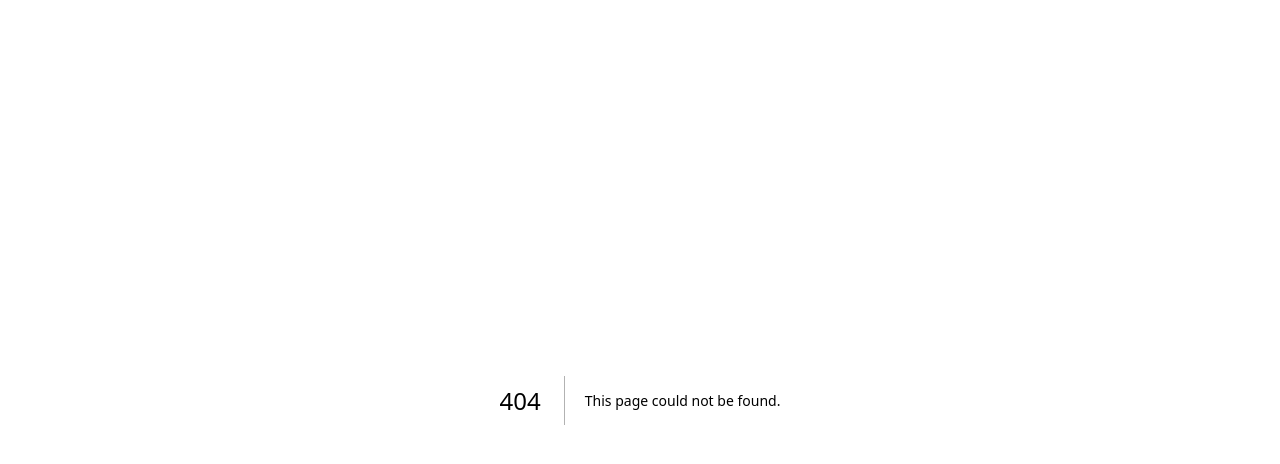
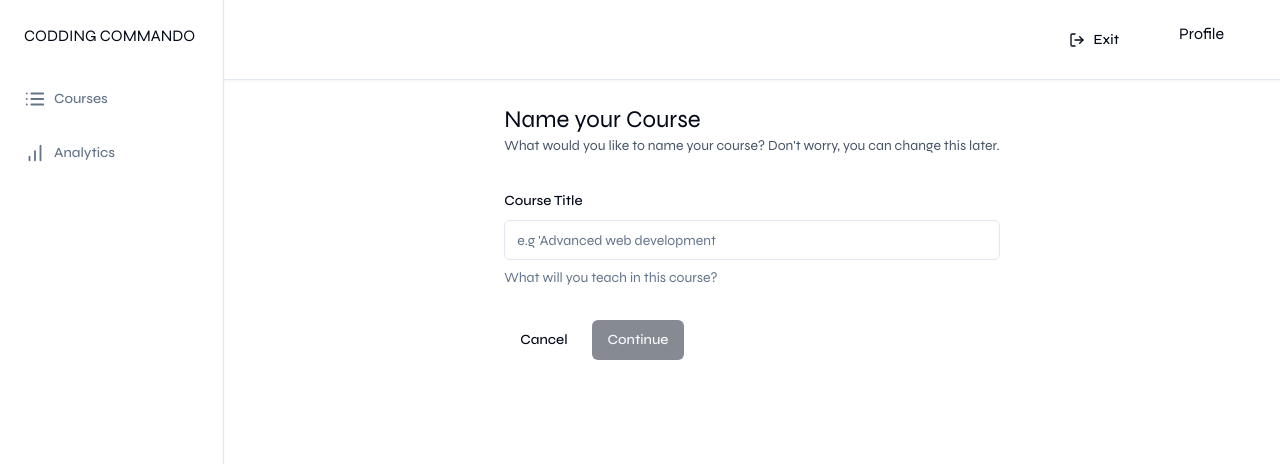
Before and after one commit to mukeshkr123/codding_commando_frontend, a Next.js app: page /teacher/create in a window 1280 px wide. Before the commit this address had no page. Shown: the top 464 px of the page. Built offline with nearby package versions, Linux system fonts and the light colour scheme.

Commit message:
created teacher layout and create-coursePage

```diff
--- /dev/null
+++ b/app/(root)/(dashboard)/(roots)/teacher/analytics/page.jsx
@@ -0,0 +1,7 @@
+import React from "react";
+
+const AnalyticsPage = () => {
+  return <div>AnalyticsPage</div>;
+};
+
+export default AnalyticsPage;
--- /dev/null
+++ b/app/(root)/(dashboard)/(roots)/teacher/courses/[courseId]/page.jsx
@@ -0,0 +1,7 @@
+import React from "react";
+
+const CourseIdPage = () => {
+  return <div>CourseIdPage</div>;
+};
+
+export default CourseIdPage;
--- /dev/null
+++ b/app/(root)/(dashboard)/(roots)/teacher/courses/page.jsx
@@ -0,0 +1,19 @@
+import { Button } from "@/components/ui/button";
+import { PlusCircle } from "lucide-react";
+import Link from "next/link";
+import React from "react";
+
+const CoursesPage = () => {
+  return (
+    <div className="m-4 flex w-full">
+      <Link href="/teacher/create">
+        <Button>
+          <PlusCircle className="mr-2 h-4 w-4" />
+          New Course
+        </Button>
+      </Link>
+    </div>
+  );
+};
+
+export default CoursesPage;
--- /dev/null
+++ b/app/(root)/(dashboard)/(roots)/teacher/create/_components/create-course-form.jsx
@@ -0,0 +1,98 @@
+"use client";
+
+import * as z from "zod";
+import { Button } from "@/components/ui/button";
+import {
+  Form,
+  FormControl,
+  FormDescription,
+  FormField,
+  FormItem,
+  FormLabel,
+} from "@/components/ui/form";
+import { Input } from "@/components/ui/input";
+import { zodResolver } from "@hookform/resolvers/zod";
+import apiClient from "lib/api-client";
+import Link from "next/link";
+import { useRouter } from "next/navigation";
+import { useForm } from "react-hook-form";
+import toast from "react-hot-toast";
+import { useSelector } from "react-redux";
+
+const formSchema = z.object({
+  title: z.string().min(2, {
+    message: "Title is Required",
+  }),
+});
+
+const CreateCourseForm = () => {
+  const router = useRouter();
+  const { userAuth } = useSelector((state) => state?.user);
+
+  const form = useForm({
+    resolver: zodResolver(formSchema),
+    defaultValues: {
+      title: "",
+    },
+  });
+
+  const { isSubmitting, isValid } = form.formState;
+
+  const onSubmit = async (values) => {
+    try {
+      const config = {
+        headers: {
+          Authorization: `Bearer ${userAuth?.accessToken}`,
+        },
+      };
+      const { data } = await apiClient.post("/courses/create", values, config);
+      router.push(`/teacher/courses/${data?.course._id}`);
+      toast.success(data?.message);
+    } catch (error) {
+      const errorMessage =
+        error.response?.data?.message ||
+        error.message ||
+        "Internal server error";
+      toast.error(errorMessage);
+    }
+  };
+
+  return (
+    <Form {...form}>
+      <form onSubmit={form.handleSubmit(onSubmit)} className="mt-8 space-y-8">
+        <FormField
+          control={form.control}
+          name="title"
+          render={({ field }) => (
+            <FormItem>
+              <FormLabel>Course Title</FormLabel>
+              <FormControl>
+                <Input
+                  disabled={isSubmitting}
+                  placeholder="e.g 'Advanced web development"
+                  {...field}
+                />
+              </FormControl>
+              <FormDescription>
+                What will you teach in this course?
+              </FormDescription>
+            </FormItem>
+          )}
+        />
+
+        <div className="flex items-center gap-x-2">
+          <Link href="/dashboard">
+            <Button type="button" variant="ghost">
+              Cancel
+            </Button>
+          </Link>
+          <Button type="submit" disabled={!isValid || isSubmitting}>
+            Continue
+          </Button>
+        </div>
+      </form>
+    </Form>
+  );
+};
+
+export default CreateCourseForm;
--- /dev/null
+++ b/app/(root)/(dashboard)/(roots)/teacher/create/page.jsx
@@ -0,0 +1,19 @@
+import React from "react";
+import CreateCourseForm from "./_components/create-course-form";
+
+const CreatePage = () => {
+  return (
+    <div className="mx-auto flex h-full max-w-5xl p-6 md:items-center md:justify-center">
+      <div>
+        <h1 className="text-2xl">Name your Course</h1>
+        <p className="text-sm text-slate-600">
+          What would you like to name your course? Don&apos;t worry, you can
+          change this later.
+        </p>
+        <CreateCourseForm />
+      </div>
+    </div>
+  );
+};
+
+export default CreatePage;
--- /dev/null
+++ b/app/(root)/(dashboard)/(roots)/teacher/layout.jsx
@@ -0,0 +1,14 @@
+import { redirect } from "next/navigation";
+import React from "react";
+
+const TeacherLayout = ({ children }) => {
+  const user = { name: "mukesh" };
+
+  if (!user) {
+    return redirect("/dashboard");
+  }
+
+  return <>{children}</>;
+};
+
+export default TeacherLayout;
--- a/app/(root)/(dashboard)/_components/sidebar-routes.jsx
+++ b/app/(root)/(dashboard)/_components/sidebar-routes.jsx
@@ -9,7 +9,7 @@
   {
     icon: Layout,
     label: "Dashboard",
-    href: "/",
+    href: "/dashboard",
   },
   {
     icon: Compass,
--- a/components/ui/button.jsx
+++ b/components/ui/button.jsx
@@ -1,8 +1,7 @@
 import * as React from "react";
 import { Slot } from "@radix-ui/react-slot";
 import { cva } from "class-variance-authority";
-
-import { cn } from "../../lib/utils";
+import { cn } from "lib/utils";
 
 const buttonVariants = cva(
   "inline-flex items-center justify-center whitespace-nowrap rounded-md text-sm font-medium ring-offset-background transition-colors focus-visible:outline-none focus-visible:ring-2 focus-visible:ring-ring focus-visible:ring-offset-2 disabled:pointer-events-none disabled:opacity-50",
--- /dev/null
+++ b/components/ui/form.jsx
@@ -0,0 +1,136 @@
+import * as React from "react";
+import { Slot } from "@radix-ui/react-slot";
+import { Controller, FormProvider, useFormContext } from "react-hook-form";
+
+import { cn } from "lib/utils";
+import { Label } from "@/components/ui/label";
+
+const Form = FormProvider;
+
+const FormFieldContext = React.createContext({});
+
+const FormField = ({ ...props }) => {
+  return (
+    <FormFieldContext.Provider value={{ name: props.name }}>
+      <Controller {...props} />
+    </FormFieldContext.Provider>
+  );
+};
+
+const useFormField = () => {
+  const fieldContext = React.useContext(FormFieldContext);
+  const itemContext = React.useContext(FormItemContext);
+  const { getFieldState, formState } = useFormContext();
+
+  const fieldState = getFieldState(fieldContext.name, formState);
+
+  if (!fieldContext) {
+    throw new Error("useFormField should be used within <FormField>");
+  }
+
+  const { id } = itemContext;
+
+  return {
+    id,
+    name: fieldContext.name,
+    formItemId: `${id}-form-item`,
+    formDescriptionId: `${id}-form-item-description`,
+    formMessageId: `${id}-form-item-message`,
+    ...fieldState,
+  };
+};
+
+const FormItemContext = React.createContext({});
+
+const FormItem = React.forwardRef(({ className, ...props }, ref) => {
+  const id = React.useId();
+
+  return (
+    <FormItemContext.Provider value={{ id }}>
+      <div ref={ref} className={cn("space-y-2", className)} {...props} />
+    </FormItemContext.Provider>
+  );
+});
+FormItem.displayName = "FormItem";
+
+const FormLabel = React.forwardRef(({ className, ...props }, ref) => {
+  const { error, formItemId } = useFormField();
+
+  return (
+    <Label
+      ref={ref}
+      className={cn(error && "text-destructive", className)}
+      htmlFor={formItemId}
+      {...props}
+    />
+  );
+});
+FormLabel.displayName = "FormLabel";
+
+const FormControl = React.forwardRef(({ ...props }, ref) => {
+  const { error, formItemId, formDescriptionId, formMessageId } =
+    useFormField();
+
+  return (
+    <Slot
+      ref={ref}
+      id={formItemId}
+      aria-describedby={
+        !error
+          ? `${formDescriptionId}`
+          : `${formDescriptionId} ${formMessageId}`
+      }
+      aria-invalid={!!error}
+      {...props}
+    />
+  );
+});
+FormControl.displayName = "FormControl";
+
+const FormDescription = React.forwardRef(({ className, ...props }, ref) => {
+  const { formDescriptionId } = useFormField();
+
+  return (
+    <p
+      ref={ref}
+      id={formDescriptionId}
+      className={cn("text-sm text-muted-foreground", className)}
+      {...props}
+    />
+  );
+});
+FormDescription.displayName = "FormDescription";
+
+const FormMessage = React.forwardRef(
+  ({ className, children, ...props }, ref) => {
+    const { error, formMessageId } = useFormField();
+    const body = error ? String(error?.message) : children;
+
+    if (!body) {
+      return null;
+    }
+
+    return (
+      <p
+        ref={ref}
+        id={formMessageId}
+        className={cn("text-sm font-medium text-destructive", className)}
+        {...props}
+      >
+        {body}
+      </p>
+    );
+  }
+);
+FormMessage.displayName = "FormMessage";
+
+export {
+  useFormField,
+  Form,
+  FormItem,
+  FormLabel,
+  FormControl,
+  FormDescription,
+  FormMessage,
+  FormField,
+};
--- /dev/null
+++ b/components/ui/input.jsx
@@ -0,0 +1,20 @@
+import * as React from "react";
+
+import { cn } from "lib/utils";
+
+const Input = React.forwardRef(({ className, type, ...props }, ref) => {
+  return (
+    <input
+      type={type}
+      className={cn(
+        "flex h-10 w-full rounded-md border border-input bg-background px-3 py-2 text-sm ring-offset-background file:border-0 file:bg-transparent file:text-sm file:font-medium placeholder:text-muted-foreground focus-visible:outline-none focus-visible:ring-2 focus-visible:ring-ring focus-visible:ring-offset-2 disabled:cursor-not-allowed disabled:opacity-50",
+        className
+      )}
+      ref={ref}
+      {...props}
+    />
+  );
+});
+Input.displayName = "Input";
+
+export { Input };
--- /dev/null
+++ b/components/ui/label.jsx
@@ -0,0 +1,22 @@
+"use client";
+
+import * as React from "react";
+import * as LabelPrimitive from "@radix-ui/react-label";
+import { cva } from "class-variance-authority";
+
+import { cn } from "lib/utils";
+
+const labelVariants = cva(
+  "text-sm font-medium leading-none peer-disabled:cursor-not-allowed peer-disabled:opacity-70"
+);
+
+const Label = React.forwardRef(({ className, ...props }, ref) => (
+  <LabelPrimitive.Root
+    ref={ref}
+    className={cn(labelVariants(), className)}
+    {...props}
+  />
+));
+Label.displayName = LabelPrimitive.Root.displayName;
+
+export { Label };
--- a/package.json
+++ b/package.json
@@ -13,6 +13,7 @@
     "@radix-ui/react-avatar": "^1.0.4",
     "@radix-ui/react-dialog": "^1.0.5",
     "@radix-ui/react-dropdown-menu": "^2.0.6",
+    "@radix-ui/react-label": "^2.0.2",
     "@radix-ui/react-slot": "^1.0.2",
     "@reduxjs/toolkit": "^2.0.1",
     "axios": "^1.6.2",
@@ -22,7 +23,7 @@
     "next": "14.0.3",
     "react": "^18",
     "react-dom": "^18",
-    "react-hook-form": "^7.48.2",
+    "react-hook-form": "^7.49.2",
     "react-hot-toast": "^2.4.1",
     "react-icons": "^4.12.0",
     "react-redux": "^9.0.4",
```
Also changed, not shown: 1 other file (tests, documents, lock files or other folders).
